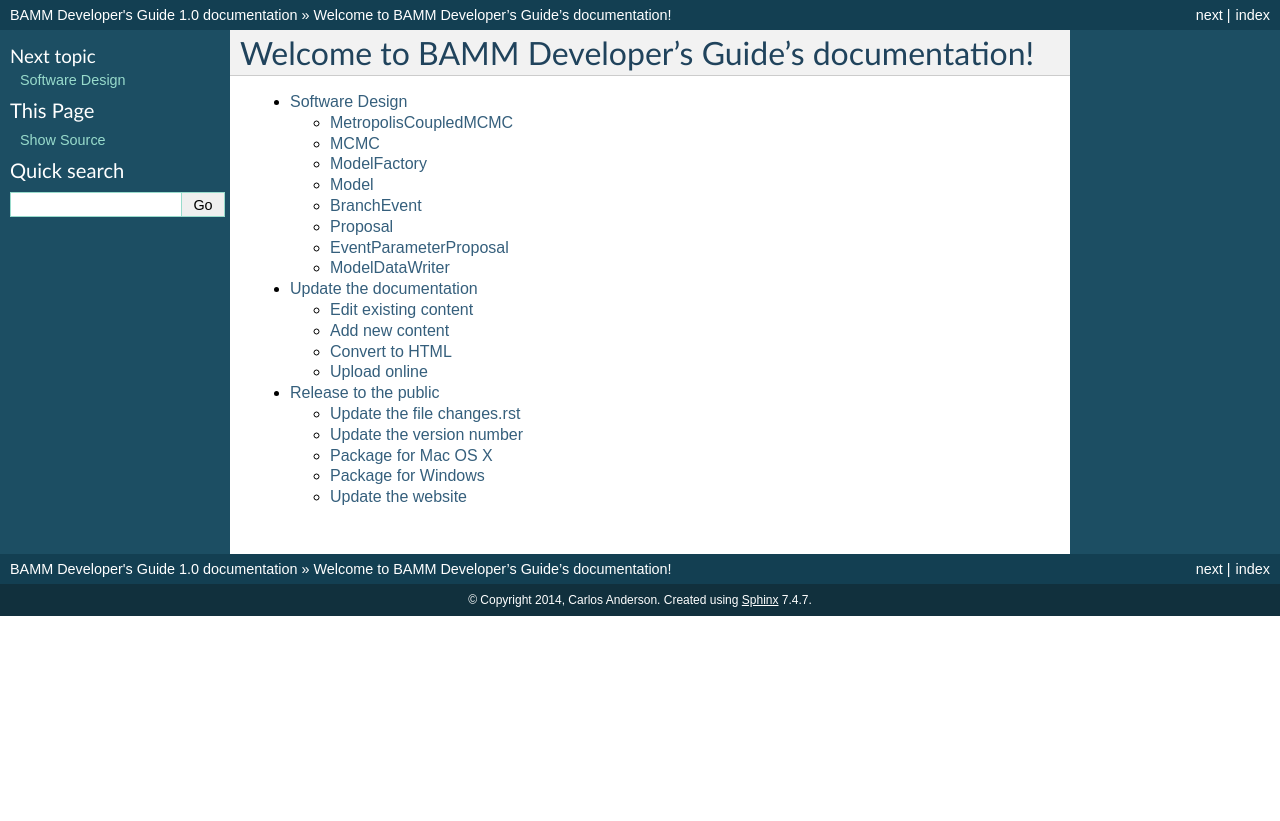
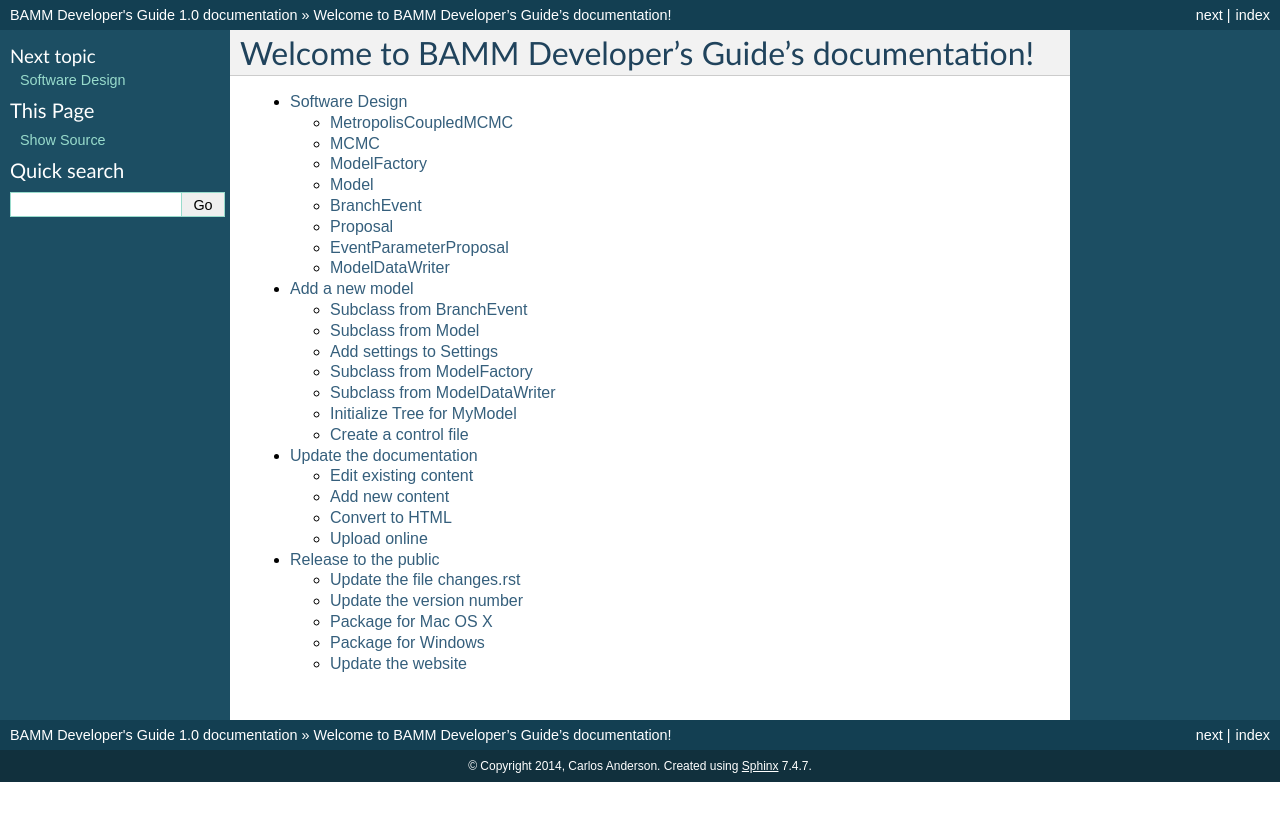
Before and after one commit to macroevolution/bamm-dev-guide, a Sphinx documentation site: the page built from source/index.rst, in a window 1280 px wide. Shown: the top 821 px of the page. Built offline with Sphinx 7.4.7, drawn with Linux system fonts in a browser that asks for light colours; formulas are drawn with MathJax 3; some of the changed lines change nothing that is shown.

Commit message:
Add the Add Model chapter

```diff
--- /dev/null
+++ b/source/add_model.rst
@@ -0,0 +1,398 @@
+Add a new model
+===============
+
+This chapter shows how to add a new model type to BAMM.
+This new model is very simple and probably not very useful,
+but it illustrates the steps required to extend BAMM.
+
+
+Subclass from BranchEvent
+-------------------------
+
+Start by creating the new event class (called *MyBranchEvent*).
+*MyBranchEvent* must be subclassed from the *BranchEvent* class.
+For our example, *MyBranchEvent* will have just a single parameter (*alpha*)::
+
+    #ifndef MY_BRANCH_EVENT_H
+    #define MY_BRANCH_EVENT_H
+
+    #include "BranchEvent.h"
+
+    class Tree;
+    class Node;
+    class Random;
+
+    class MyBranchEvent : public BranchEvent
+    {
+    public:
+
+        MyBranchEvent(double alpha, Node* x, Tree* tp,
+            Random& random, double map);
+        virtual ~MyBranchEvent() {};
+
+        void   setAlpha(double alpha);
+        double alpha();
+
+    private:
+
+        double _alpha;
+    };
+
+    #endif
+
+This class is easy to implement, as most of the functionality
+is already in the parent class *BranchEvent*.
+All that is needed is to properly initialize *BranchEvent*
+and the specific parameter *alpha*::
+
+    #include "MyBranchEvent.h"
+
+    class Node;
+    class Tree;
+    class Random;
+
+    MyBranchEvent::MyBranchEvent(double alpha, Node* x, Tree* tp,
+        Random& random, double map) :
+        BranchEvent(x, tp, random, map), _alpha(alpha)
+    {
+    }
+
+Subclass from Model
+-------------------
+
+Declare the new model class by subclassing from *Model*.
+Remember to include the virtual methods from *Model*
+that must be implemented in *MyModel*::
+
+    #ifndef MY_MODEL_H
+    #define MY_MODEL_H
+
+    #include "Model.h"
+
+    #include <vector>
+    #include <string>
+
+    class Node;
+    class Random;
+    class Settings;
+    class BranchEvent;
+
+    class MyModel : public Model
+    {
+    public:
+
+        MyModel(Random& rng, Settings& settings);
+
+        virtual double computeLogLikelihood();
+        virtual double computeLogPrior();
+
+    private:
+
+        virtual void setRootEventWithReadParameters
+            (const std::vector<std::string>& parameters);
+        virtual BranchEvent* newBranchEventWithReadParameters
+            (Node* x, double time, const std::vector<std::string>& parameters);
+
+        virtual BranchEvent* newBranchEventWithRandomParameters(double x);
+        virtual BranchEvent* newBranchEventFromLastDeletedEvent();
+
+        virtual void setMeanBranchParameters();
+        virtual void setDeletedEventParameters(BranchEvent* be);
+
+        double _alphaInitRoot;
+        double _lastDeletedEventAlpha;
+    };
+
+    #endif
+
+The variables ``_alphaInitRoot`` and ``_lastDeletedEventAlpha``
+will be used in the implementation of *MyModel*.
+The following is a simple implementation of *MyModel*::
+
+    #include "MyModel.h"
+    #include "Model.h"
+    #include "Random.h"
+    #include "Settings.h"
+    #include "Tree.h"
+    #include "Node.h"
+    #include "BranchHistory.h"
+    #include "BranchEvent.h"
+    #include "MyBranchEvent.h"
+    #include "Tools.h"
+
+    #include <vector>
+    #include <string>
+
+
+    MyModel::MyModel(Random& random, Settings& settings) :
+        Model(random, settings)
+    {
+        // Initialize root parameters
+        _alphaInitRoot = _settings.get<double>("alphaInit");
+
+        // Initialize root event
+        _rootEvent =  new MyBranchEvent(_alphaInitRoot,
+            _tree->getRoot(), _tree, _random, 0);
+        _lastEventModified = _rootEvent;
+
+        // Set node event of the root node
+        _tree->getRoot()->getBranchHistory()->setNodeEvent(_rootEvent);
+
+        // Initialize all branch histories to equal the root event
+        forwardSetBranchHistories(_rootEvent);
+
+        setCurrentLogLikelihood(computeLogLikelihood());
+
+        Model::calculateUpdateWeights();
+    }
+
+    void MyModel::setRootEventWithReadParameters
+        (const std::vector<std::string>& parameters)
+    {
+        MyBranchEvent* rootEvent = static_cast<MyBranchEvent*>(_rootEvent);
+        rootEvent->setAlpha(alphaParameter(parameters));
+    }
+
+    BranchEvent* MyModel::newBranchEventWithReadParameters
+        (Node* x, double time, const std::vector<std::string>& parameters)
+    {
+        double alpha = alphaParameter(parameters);
+        return new MyBranchEvent(alpha, x, _tree, _random, time);
+    }
+
+    double MyModel::alphaParameter(const std::vector<std::string>& parameters)
+    {
+        return convert_string<double>(parameters[0]);
+    }
+
+    void MyModel::setMeanBranchParameters()
+    {
+        // See SpExModel or TraitModel for sample code
+    }
+
+    BranchEvent* MyModel::newBranchEventWithRandomParameters(double x)
+    {
+        double alpha = _random.uniform();
+        return new MyBranchEvent(alpha, _tree->mapEventToTree(x),
+            _tree, _random, x);
+    }
+
+    void MyModel::setDeletedEventParameters(BranchEvent* be)
+    {
+        MyBranchEvent* event = static_cast<MyBranchEvent*>(be);
+        _lastDeletedEventAlpha = event->alpha();
+    }
+
+    BranchEvent* MyModel::newBranchEventFromLastDeletedEvent()
+    {
+        return new MyBranchEvent(_lastDeletedEventAlpha,
+            _tree->mapEventToTree(_lastDeletedEventMapTime), _tree, _random,
+            _lastDeletedEventMapTime);
+    }
+
+    double MyModel::computeLogLikelihood()
+    {
+        return _random.uniform();
+    }
+
+    double MyModel::computeLogPrior()
+    {
+        return _random.uniform();
+    }
+
+    double MyModel::calculateLogQRatioJump()
+    {
+        return 0.0;
+    }
+
+In the constructor, the initial *alpha* value for the root
+is obtained as a setting,
+which means the setting must be added to the Settings class (see below).
+The specific root event is then created and assigned to private variables.
+The rest of the code are required initialization commands.
+(Eventually, some of these may be moved to the parent *Model* class.)
+
+The *setMeanBranchParameters()* method currently does nothing,
+but in your model it might need to compute something
+(see *SpExModel* or *TraitModel* for sample calculations).
+The *computeLogLikelihood()* and *computeLogPrior()* methods
+currently return random numbers,
+but in reality these should compute their real values.
+The rest of the methods deal with creating the correct branch event.
+
+
+Add settings to Settings
+------------------------
+
+In *MyModel*'s constructor, we initialized the root parameter
+with a settings from the *Settings* class.
+This setting must be known to the *Settings* class.
+But before we add this setting,
+we must make other changes to the *Settings* class
+because a new model has been introduced.
+In the *Settings* constructor,
+add a new ``else if`` statement with the new model type
+and call a new initialize method for it::
+
+    // Initialize specific settings for model type
+    if (modelType == "speciationextinction") {
+        initializeSpeciationExtinctionSettings();
+    } else if (modelType == "trait") {
+        initializeTraitSettings();
+    } else if (modelType == "mymodel") {
+        initializeMyModelSettings();
+    } else {
+        exitWithErrorInvalidModelType();
+    }
+
+Next, add the method implementation to the *Settings* class
+(do not forget to declare it in the header file)::
+
+    void Settings::initializeMyModelSettings()
+    {
+        addParameter("alphaInit", "0.0", Required);
+    }
+
+It is in this method that we create the setting *alphaInit*.
+Its default value is 0.0 and it is a required parameter.
+If you would like the parameter to be normally hidden from the user,
+specify ``NotRequired``.
+
+
+Subclass from ModelFactory
+--------------------------
+
+As explained in the previous chapter,
+a *ModelFactory* creates the specific model that is to be used.
+It must be subclassed and its virtual method *createModel*
+must be implemented to return the correct model type::
+
+    #ifndef MY_MODEL_FACTORY
+    #define MY_MODEL_FACTORY
+
+    #include "ModelFactory.h"
+    #include "MyModel.h"
+    #include "MyModelDataWriter.h"
+
+    class Model;
+    class ModelDataWriter;
+
+    class Random;
+    class Settings;
+    class Prior;
+
+    class MyModelFactory : public ModelFactory
+    {
+    public:
+
+        virtual ~MyModelFactory() {}
+
+        virtual Model* createModel
+            (Random& random, Settings& settings) const;
+        virtual ModelDataWriter* createModelDataWriter
+            (Settings& settings) const;
+    };
+
+    inline Model* MyModelFactory::createModel
+        (Random& random, Settings& settings) const
+    {
+        return new MyModel(random, settings);
+    }
+
+    inline ModelDataWriter* MyModelFactory::createModelDataWriter
+        (Settings& settings) const
+    {
+        return new MyModelDataWriter(settings);
+    }
+
+    #endif
+
+
+This specific *MyModelFactory* should be created in *main.cpp*.
+Update the *createModelFactory* method in *main.cpp*
+to handle the new model type *modelType*::
+
+    ...
+    } else if (modelType == "mymodel") {
+        log(Message) << "\nModel type: My Model\n";
+        return new MyModelFactory();
+    } else {
+    ...
+
+
+Subclass from ModelDataWriter
+-----------------------------
+
+The *MyModelFactory* class requires that a specific *ModelDataWriter*
+class be created, which we call *MyModelDataWriter*::
+
+    #ifndef MY_MODEL_DATA_WRITER_H
+    #define MY_MODEL_DATA_WRITER_H
+
+    #include "ModelDataWriter.h"
+
+    class Settings;
+    class Model;
+
+    class MyModelDataWriter : public ModelDataWriter
+    {
+    public:
+
+        MyModelDataWriter(Settings &settings);
+
+        virtual void writeData(int generation, Model& model);
+    };
+
+    #endif
+
+And its implementation::
+
+    #include "MyModelDataWriter.h"
+    #include "ModelDataWriter.h"
+
+    class Settings;
+    class Model;
+
+    MyModelDataWriter::MyModelDataWriter(Settings &settings) :
+        ModelDataWriter(settings)
+    {
+    }
+
+    void MyModelDataWriter::writeData(int generation, Model& model)
+    {
+        ModelDataWriter::writeData(generation, model);
+    }
+
+It doesn't do much at the moment, but later we will add to it
+in order to print out relevant information.
+
+
+Initialize Tree for MyModel
+---------------------------
+
+The *Tree* class must be initialized properly for the new model.
+For this simple model, the only thing that needs to be done
+is to initialize the nodes appropriately as well as the tree map
+in the constructor::
+
+    ...
+    } else if (settings.get("modeltype") == "mymodel") {
+        setAllNodesCanHoldEvent();
+        setTreeMap(getRoot());
+    }
+    ...
+
+
+Create a control file
+---------------------
+
+At this point, you should be able to compile BAMM,
+but you still need a new control file to run it.
+The easy way to do that is to copy the ``divcontrol.txt`` file
+from the diversification whale example to a new file
+(here I call it ``mycontrol.txt``).
+Then, erase any setting that is related to the diversification model
+and add the *alphaInit* setting.
+You should now be able to run BAMM with this control file.
+However, the event data file is not written
+because we have not specified what parameters to output.
--- a/source/conf.py
+++ b/source/conf.py
@@ -192,7 +192,7 @@
 'pointsize': '12pt',
 
 # Additional stuff for the LaTeX preamble.
-#'preamble': '',
+'preamble': '\hyphenation{compute-Log-Likelihood}',
 }
 
 # Grouping the document tree into LaTeX files. List of tuples
--- a/source/index.rst
+++ b/source/index.rst
@@ -10,5 +10,6 @@
    :maxdepth: 2
 
    design
+   add_model
    documentation
    releasing
```
